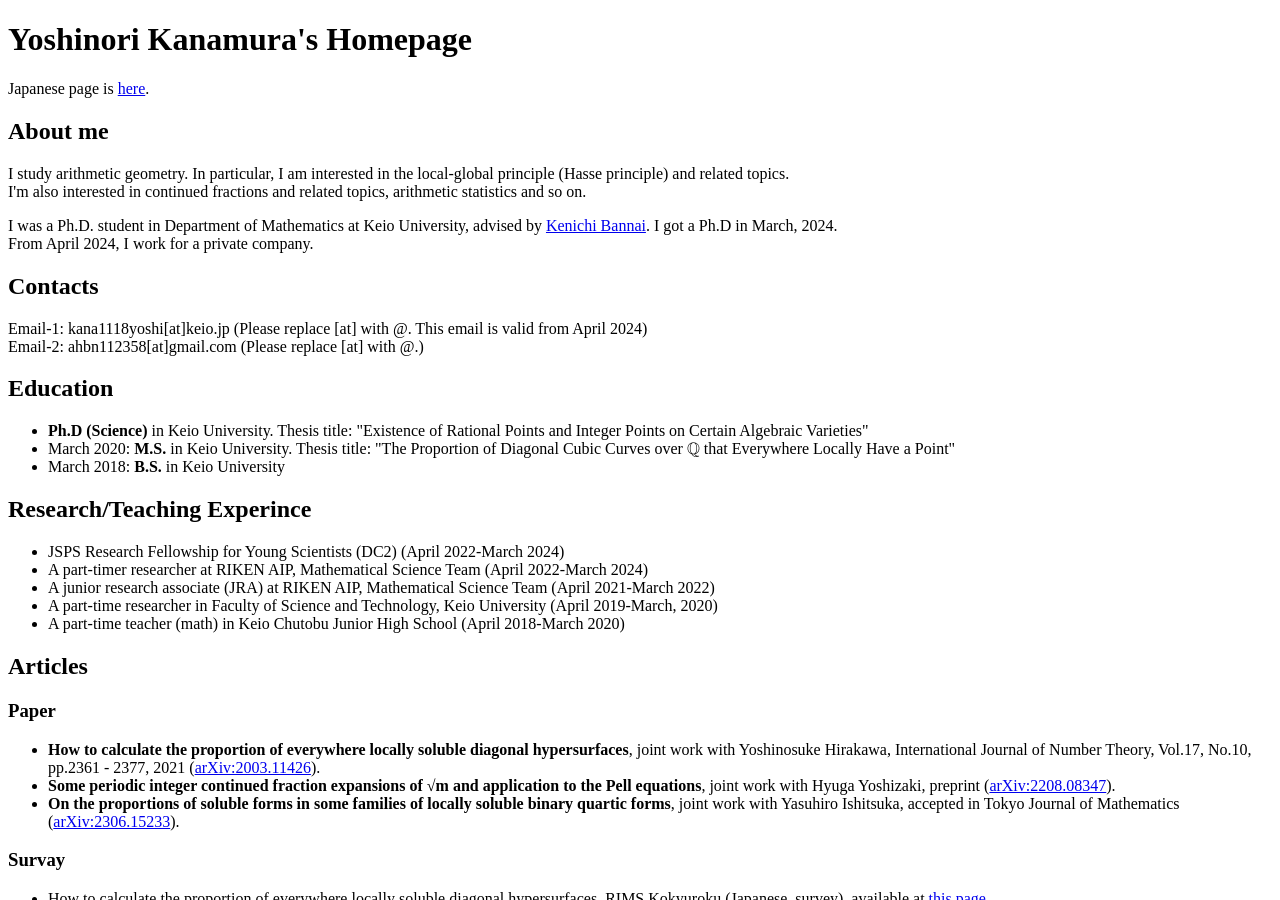
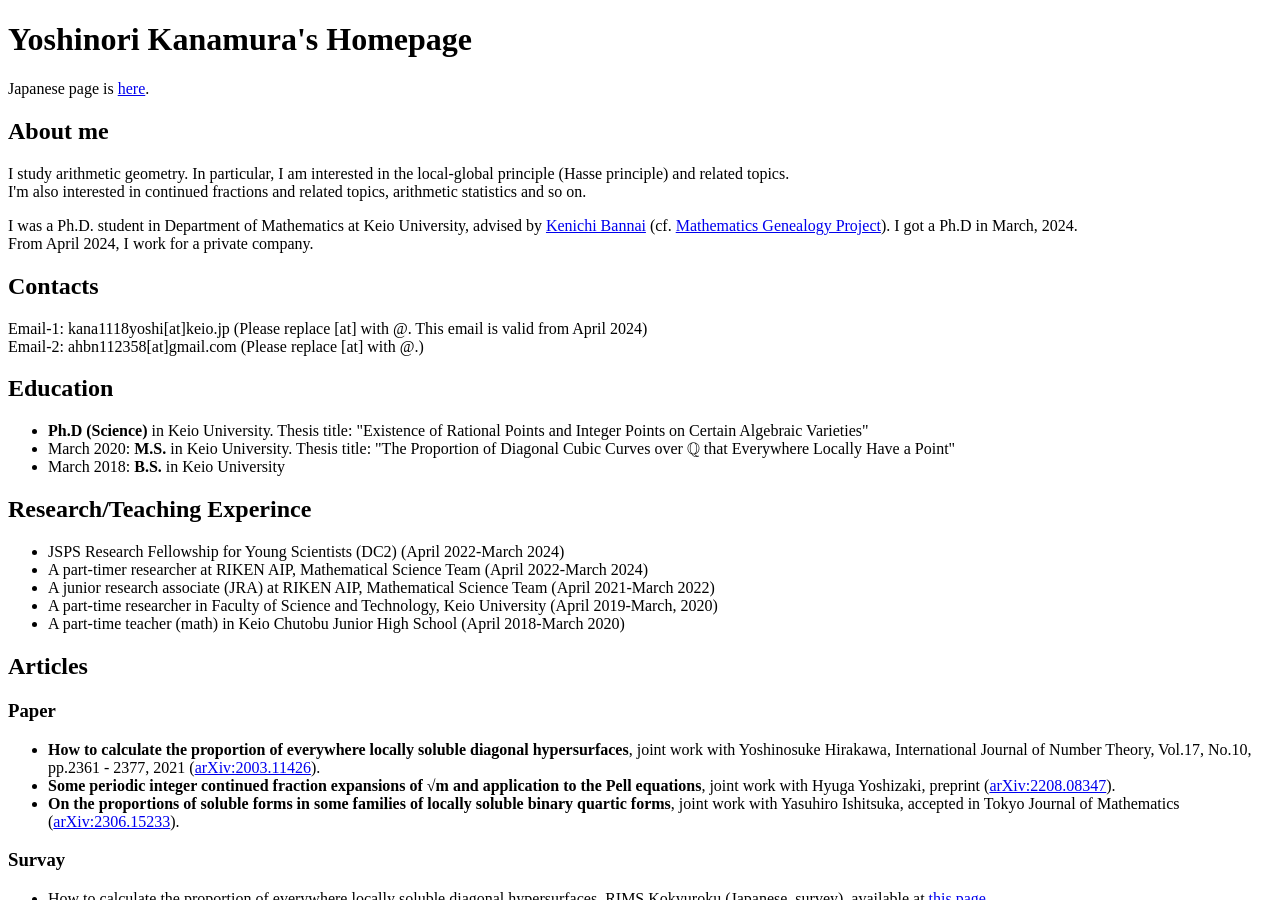
Before and after one commit to Kanayoshi/Kanayoshi.github.io, a Jekyll site: the page index.html, which Jekyll copies as it is, in a window 1280 px wide and 900 px high. Built offline with Jekyll 4.4.1, drawn with Linux system fonts in a browser that asks for light colours; formulas are drawn with MathJax 3.

Commit message:
modify setting

```diff
--- a/_config.yml
+++ b/_config.yml
@@ -3,6 +3,7 @@ description: "A site generated by Jekyll"
 theme: minima
 markdown: kramdown  # デフォルトのマークダウンエンジン
 include:
+  - "jap_articles"
   - "*.md"
 plugins:
   - jekyll-last-modified-at
--- a/index.html
+++ b/index.html
@@ -71,7 +71,7 @@
         I'm also interested in continued fractions and related topics, arithmetic statistics and so on.
       </p>
       <p>
-        I was a Ph.D. student in Department of Mathematics at Keio University, advised by <a href="http://www.math.keio.ac.jp/~bannai/en/">Kenichi Bannai</a>.
+        I was a Ph.D. student in Department of Mathematics at Keio University, advised by <a href="http://www.math.keio.ac.jp/~bannai/en/">Kenichi Bannai</a> (cf. <a href="https://www.mathgenealogy.org/id.php?id=315230">Mathematics Genealogy Project</a>).
         I got a Ph.D in March, 2024.<br>
         From April 2024, I work for a private company.
       </p>
```
